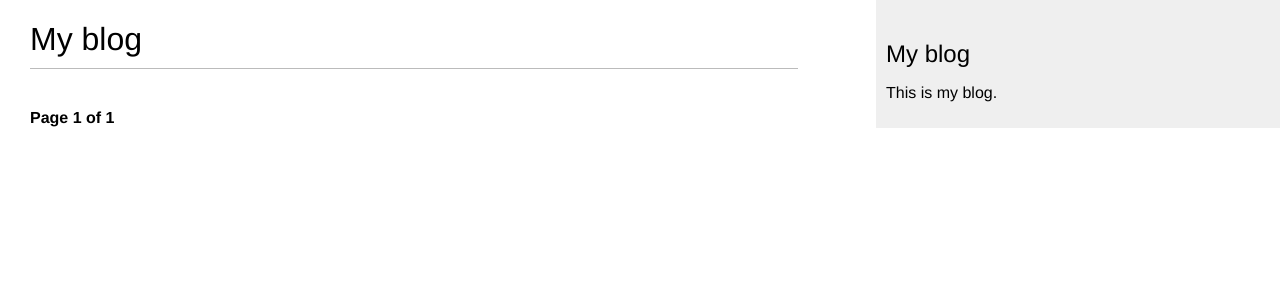
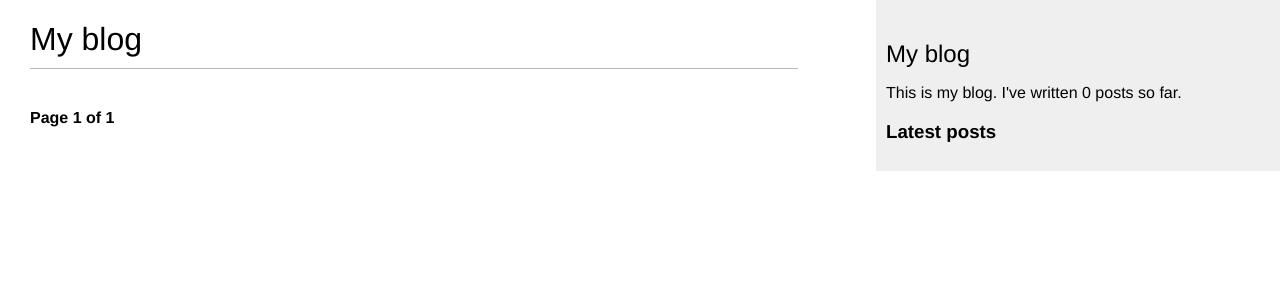
Before and after one commit to keni2002/mysite, a Django app: page /blog/ in a window 1280 px wide. Shown: the top 300 px of the page. Run offline with Django 4.2, Linux system fonts and the light colour scheme; data that the repository does not hold is empty.

Commit message:
Implementing custom template tags

```diff
--- a/blog/templates/blog/base.html
+++ b/blog/templates/blog/base.html
@@ -1,3 +1,4 @@
+{% load blog_tags %}
 {% load static %}
 <!DOCTYPE html>
 <html>
@@ -12,7 +13,11 @@
         </div>
         <div id="sidebar">
             <h2>My blog</h2>
-            <p>This is my blog.</p>
+            <p>This is my blog.
+            I've written {% total_posts %} posts so far.
+            </p>
+            <h3>Latest posts</h3>
+            {% show_latest_posts 2 %}
         </div>
     </body>
 </html>
--- /dev/null
+++ b/blog/templates/blog/post/latest_posts.html
@@ -0,0 +1,7 @@
+<ul>
+    {% for post in latest_posts %}
+    <li>
+        <a href="{{ post.get_absolute_url }}">{{ post.title }}</a>
+    </li>
+    {% endfor %}
+</ul>
--- /dev/null
+++ b/blog/templatetags/blog_tags.py
@@ -0,0 +1,14 @@
+# Creating a simple template tag
+from django import template
+from ..models import Post
+register = template.Library()
+@register.simple_tag
+def total_posts():
+    return Post.objects.count()
+#Django will use the function’s name as the tag name
+
+#Creating an inclusion template tag
+@register.inclusion_tag('blog/post/latest_posts.html')
+def show_latest_posts(count=5):
+    latest_posts = Post.published.order_by('-publish')[:count]
+    return {'latest_posts': latest_posts}
```
Also changed, not shown: blog/templatetags/__init__.py (added).
